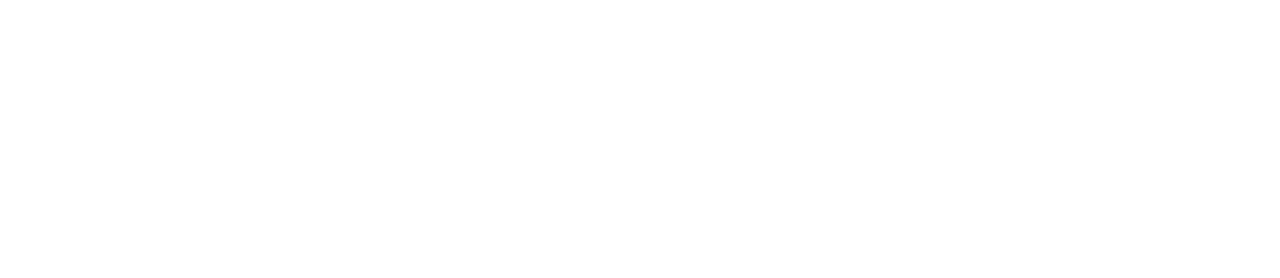
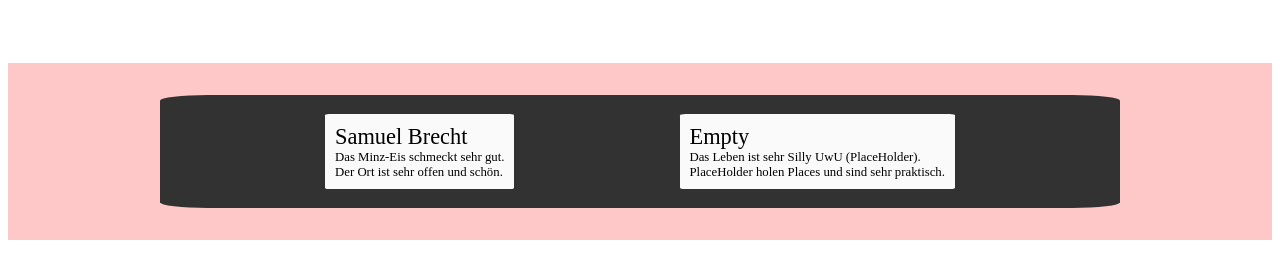
Before and after one commit to Kleefuchs/Datony-Web, a website: page assets/content/customer-testimonials.html in a window 1280 px wide. Drawn offline with Linux system fonts and the light colour scheme.

Commit message:
Updated/Added customer-testimonials

```diff
--- /dev/null
+++ b/assets/content/css/customer-testimonials.css
@@ -0,0 +1,37 @@
+
+
+#customer-testimonials {
+  background-color: rgb(255, 200, 200);
+}
+
+#customer-testimonials-inner {
+  margin-top: 5%;
+  margin-bottom: 5%;
+  padding: 2.5%;
+}
+
+#customer-testimony-area {
+  background-color: rgb(50, 50, 50);
+  border-radius: 5%;
+  display: flex;
+  justify-content: space-evenly;
+  margin-left: 10%;
+  margin-right: 10%;
+}
+
+.customer-testimony-field {
+  background-color: rgb(250, 250, 250);
+  border-radius: 2%;
+  margin-top: 2%;
+  margin-bottom: 2%;
+  padding: 1%;
+  width: fit-content;
+}
+
+.customer-testimony-name {
+  font-size: 1.75vw;
+}
+
+.customer-testimony-text {
+  font-size: 1vw;
+}
--- a/assets/content/customer-testimonials.html
+++ b/assets/content/customer-testimonials.html
@@ -1,3 +1,20 @@
+<link rel="stylesheet" href="/assets/content/css/customer-testimonials.css">
+
 <div id="customer-testimonials">
-
+  <div id="customer-testimonials-inner">
+    <div id="customer-testimony-area">
+      <div class="customer-testimony-field">
+        <span class="customer-testimony-name">Samuel Brecht</span>
+        <div class="customer-testimony-text">
+          Das Minz-Eis schmeckt sehr gut.<br>
+          Der Ort ist sehr offen und schön.
+        </div>
+      </div>
+      <div class="customer-testimony-field">
+        <span class="customer-testimony-name">Empty</span>
+        <div class="customer-testimony-text">
+          Das Leben ist sehr Silly UwU (PlaceHolder).<br>
+          PlaceHolder holen Places und sind sehr praktisch.
+    </div>
+  </div>
 </div>
```
Also changed, not shown: assets/content/topBar.html (+1 -1 lines).
